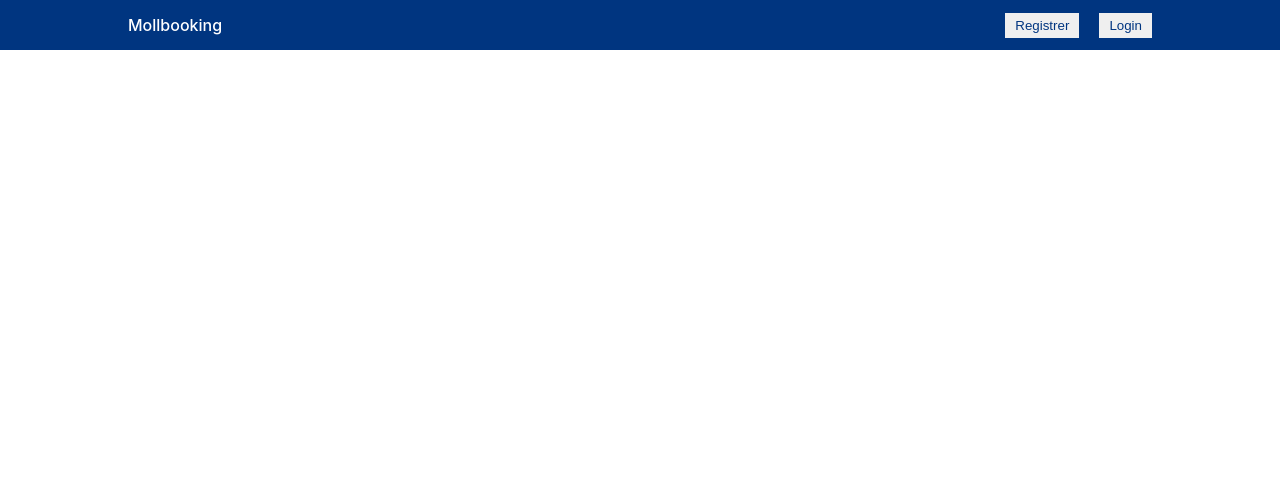
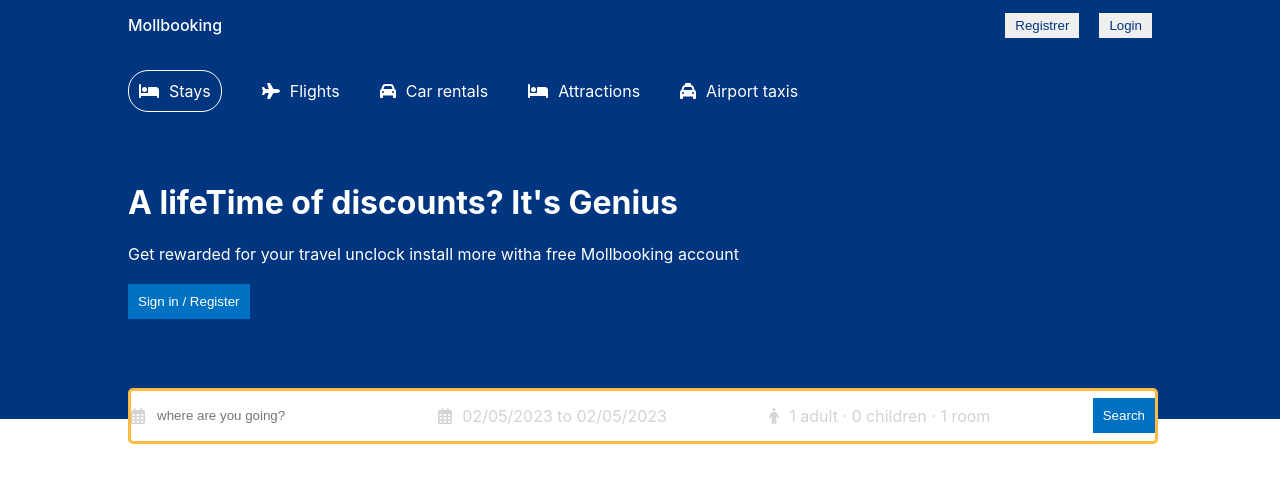
Before and after one commit to ErickaLUS/Bookin-App-frontend-react, a React (Create React App) app: page / in a window 1280 px wide. Shown: the top 482 px of the page. Built offline with nearby package versions, Linux system fonts and the light colour scheme.

Commit message:
add header and style

```diff
--- a/package.json
+++ b/package.json
@@ -3,10 +3,16 @@
   "version": "0.1.0",
   "private": true,
   "dependencies": {
+    "@fortawesome/fontawesome-svg-core": "^6.2.1",
+    "@fortawesome/free-regular-svg-icons": "^6.2.1",
+    "@fortawesome/free-solid-svg-icons": "^6.2.1",
+    "@fortawesome/react-fontawesome": "^0.2.0",
     "@testing-library/jest-dom": "^5.16.5",
     "@testing-library/react": "^13.4.0",
     "@testing-library/user-event": "^13.5.0",
+    "date-fns": "^2.29.3",
     "react": "^18.2.0",
+    "react-date-range": "^1.4.0",
     "react-dom": "^18.2.0",
     "react-scripts": "5.0.1",
     "web-vitals": "^2.1.4"
--- /dev/null
+++ b/src/Components/header/Header.js
@@ -0,0 +1,173 @@
+import React from "react";
+import "./header.css";
+import { FontAwesomeIcon } from "@fortawesome/react-fontawesome";
+import {
+  faBed,
+  faCar,
+  faPerson,
+  faPlane,
+  faTaxi,
+} from "@fortawesome/free-solid-svg-icons";
+import { faCalendarDays } from "@fortawesome/free-regular-svg-icons";
+import { DateRange } from "react-date-range";
+import { useState } from "react";
+import 'react-date-range/dist/styles.css'; // main css file
+import 'react-date-range/dist/theme/default.css'; // theme css file
+import { format } from "date-fns";
+const Header = () => {
+  const [openDate, setOpenDate]=useState(false)
+  const [date, setDate] = useState([
+    {
+      startDate: new Date(),
+      endDate: new Date(),
+      key: "selection",
+    },
+  ]);
+   const [openOptions, setOpenOptions] = useState(false);
+    const [options, setOptions] = useState({
+      adult:1,
+      children:0,
+      room:1
+    });
+
+    const handleOption=(name,operation)=>{
+      setOptions(prev=>{return {
+        ...prev,
+        [name]: operation === "i" ? options[name] + 1 : options[name] - 1,
+      };})
+    }
+  return (
+    <div className="header">
+      <div className="headerContainer">
+        <div className="headerList">
+          <div className="headerListItem active">
+            <FontAwesomeIcon icon={faBed} />
+            <span>Stays</span>
+          </div>
+          <div className="headerListItem">
+            <FontAwesomeIcon icon={faPlane} />
+            <span>Flights</span>
+          </div>
+          <div className="headerListItem">
+            <FontAwesomeIcon icon={faCar} />
+            <span>Car rentals</span>
+          </div>
+          <div className="headerListItem">
+            <FontAwesomeIcon icon={faBed} />
+            <span>Attractions</span>
+          </div>
+          <div className="headerListItem">
+            <FontAwesomeIcon icon={faTaxi} />
+            <span>Airport taxis</span>
+          </div>
+        </div>
+        <h1 className="headerTitle"> A lifeTime of discounts? It's Genius</h1>
+        <p className="headerDesc">
+          Get rewarded for your travel unclock install more witha free
+          Mollbooking account
+        </p>
+        <button className="headerBtn">Sign in / Register </button>
+        <div className="headerSearch">
+          <div className="headerSearchItem">
+            <FontAwesomeIcon icon={faCalendarDays} className="headerIcon" />
+            <input
+              type="text"
+              placeholder="where are you going?"
+              className="headerSearchInput"
+            />
+          </div>
+          <div className="headerSearchItem">
+            <FontAwesomeIcon icon={faCalendarDays} className="headerIcon" />
+            <span
+              onClick={() => setOpenDate(!openDate)}
+              className="headerSearchText"
+            >{`${format(date[0].startDate, "MM/dd/yyy")} to ${format(
+              date[0].endDate,
+              "MM/dd/yyy"
+            )} `}</span>
+
+            {openDate && (
+              <DateRange
+                editableDateInputs={true}
+                onChange={(item) => setDate([item.selection])}
+                moveRangeOnFirstSelection={false}
+                ranges={date}
+                className="date"
+              />
+            )}
+          </div>
+          <div className="headerSearchItem">
+            <FontAwesomeIcon icon={faPerson} className="headerIcon" />
+            <span onClick={()=>setOpenOptions(!openOptions)} className="headerSearchText">{`${options.adult} adult · ${options.children} children · ${options.room} room`}</span>
+            { openOptions && <div className="options">
+              <div className="optionItem">
+                <span className="optionText">Adult</span>
+                <div class="optionCounter">
+                  <button
+                    disabled={options.adult <= 1}
+                    className="optionCounterButton"
+                    onClick={() => handleOption("adult", "d")}
+                  >
+                    -
+                  </button>
+                  <span className="optionCounterNumber">{options.adult}</span>
+                  <button
+                    className="optionCounterButton"
+                    onClick={() => handleOption("adult", "i")}
+                  >
+                    +
+                  </button>
+                </div>
+              </div>
+              <div className="optionItem">
+                <span className="optionText">children</span>
+                <div class="optionCounter">
+                  <button
+                    disabled={options.children <= 0}
+                    className="optionCounterButton"
+                    onClick={() => handleOption("children", "d")}
+                  >
+                    -
+                  </button>
+                  <span className="optionCounterNumber">
+                    {options.children}
+                  </span>
+                  <button
+                    className="optionCounterButton"
+                    onClick={() => handleOption("children", "i")}
+                  >
+                    +
+                  </button>
+                </div>
+              </div>
+              <div className="optionItem">
+                <span className="optionText">Room</span>
+                <div class="optionCounter">
+                  <button
+                    disabled={options.room <= 1}
+                    className="optionCounterButton"
+                    onClick={() => handleOption("room", "d")}
+                  >
+                    -
+                  </button>
+                  <span className="optionCounterNumber">{options.room}</span>
+                  <button
+                    className="optionCounterButton"
+                    onClick={() => handleOption("room", "i")}
+                  >
+                    +
+                  </button>
+                </div>
+              </div>
+            </div>}
+          </div>
+          <div className="headerSearchItem">
+            <button className="headerBtn">Search</button>
+          </div>
+        </div>
+      </div>
+    </div>
+  );
+};
+
+export default Header;
--- /dev/null
+++ b/src/Components/header/header.css
@@ -0,0 +1,112 @@
+.header{
+    background-color: #003580;
+    color: white;
+    display: flex;
+    justify-content: center;
+    position: relative;
+}
+.headerContainer{
+    width: 100%;
+    max-width: 1024px;
+    margin: 20px 0px 100px 0px;
+}
+.headerList{
+    display: flex;
+    gap:40px;
+}
+.headerListItem{
+    display: flex;
+    align-items: center;
+    gap: 10px;
+    margin-bottom: 50px;
+}
+
+.headerListItem.active{
+ border: 1px solid white;
+ padding: 10px;
+ border-radius: 20px;
+}
+.headerDesc{
+    margin: 20px 0px;
+}
+.headerBtn{
+    background-color: #0071c2;
+    color: white;
+    font-weight: 500;
+    border: none;
+    padding: 10px;
+    cursor: pointer;
+}
+.headerSearch{
+    height: 30px;
+    background-color: white;
+    border: 3px solid #febb42;
+    display: flex;
+    align-items: center;
+    justify-content: space-between;
+    padding: 10px 0px;
+    border-radius: 5px;
+    position: absolute;
+    bottom: -25px;
+    width: 100%;
+    max-width: 1024px;
+}
+.headerIcon{
+    color: lightgray;
+
+}
+
+.headerSearchItem{
+    display: flex;
+    align-items: center;
+    gap: 10px;
+}
+.headerSearchInput{
+    border: none;
+    outline: none;
+}
+
+.headerSearchText{
+    color: lightgray;
+    cursor: pointer;
+}
+.date{
+    position: absolute;
+    top: 50px;
+}
+
+.options{
+    position: absolute;
+    background-color: white;
+    color: gray;
+    top: 50px;
+    border-radius: 5px;
+    -webkit-box-shadow:0px 0px 10px -5px rgba(0,0,0,0.4);
+    box-shadow:0px 0px 10px -5px rgba(0,0,0,0.4);
+}
+.optionItem{
+    width: 200px;
+    display: flex;
+    justify-content: space-between;
+    margin: 10px;
+}
+.optionCounter{
+    display: flex;
+    align-items: center;
+    gap: 10px;
+    font-size: 12px;
+    color: black;
+}
+
+.optionCounterButton{
+    height: 30px;
+    width: 30px;
+    border: 1px solid #0071c2;
+    color: #0071c2;
+    cursor: pointer;
+    background-color: white;
+}
+
+.optionCounterButton:disabled{
+    cursor: not-allowed;
+}
--- a/src/Pages/home/Home.js
+++ b/src/Pages/home/Home.js
@@ -1,10 +1,11 @@
 import React from 'react'
 import "./home.css"
 import Navbar from '../../Components/navbar/Navbar'
+import Header from '../../Components/header/Header'
 
 const Home = () => {
   return (
-    <div className='home'><Navbar/></div>
+    <div className='home'><Navbar/> <Header/></div>
   )
 }
 
```
Also changed, not shown: 1 other file (tests, documents, lock files or other folders).
